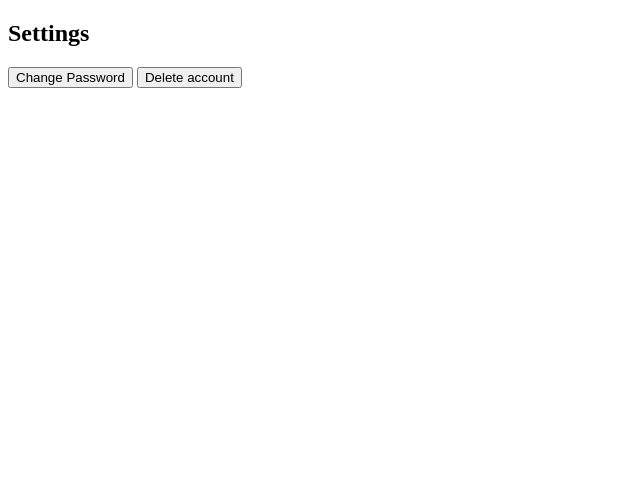
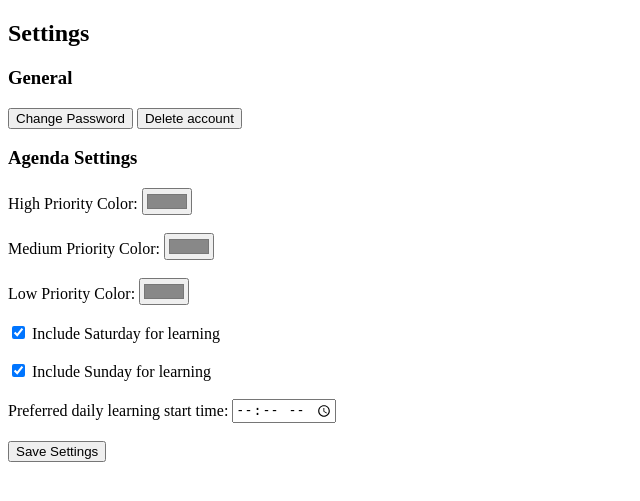
Before and after one commit to CoderAryanAnand/lernapp, a Flask app: page /settings in a window 1280 px wide. Shown: the top 501 px of the page, without its empty margins (0-640 px from the left). Run offline with Flask 3, Linux system fonts and the light colour scheme; the visitor is signed in with stand-in values (Sample User, id 1); tables that the repository leaves empty hold one stand-in row (values such as "Sample post").

Commit message:
algorithm settings (colors, weekend learning, daily learning time)

```diff
--- a/app.py
+++ b/app.py
@@ -40,13 +40,6 @@
 bcrypt = Bcrypt(app)
 mail = Mail(app)
 
-# ---------------------- Constants ----------------------
-PRIORITY_COLORS = {
-    1: "#770000",  # Red for high priority
-    2: "#ca8300",  # Orange for medium priority
-    3: "#097200",  # Green for low priority
-}
-
 # ---------------------- Database Models ----------------------
 
 
@@ -57,6 +50,12 @@
     username = db.Column(db.String(100), unique=True, nullable=False)
     password = db.Column(db.String(100), nullable=False)  # Hashed password
     email = db.Column(db.String(100), unique=True, nullable=False)
+    priority1_color = db.Column(db.String(7), default="#770000")
+    priority2_color = db.Column(db.String(7), default="#ca8300")
+    priority3_color = db.Column(db.String(7), default="#097200")
+    learn_on_saturday = db.Column(db.Boolean, default=False)
+    learn_on_sunday = db.Column(db.Boolean, default=False)
+    preferred_learning_time = db.Column(db.String(20), default="18:00")
 
     # Relationships
     events = db.relationship(
@@ -274,9 +273,16 @@
 def create_event():
     """Create a new event."""
     data = request.json
+    user = User.query.filter_by(username=session["username"]).first()
     all_day = str_to_bool(data.get("all_day", False))
     if int(data["priority"]) != 4:
-        data["color"] = PRIORITY_COLORS[int(data["priority"])]
+        match int(data["priority"]):
+            case 1:
+                data["color"] = user.priority1_color
+            case 2:
+                data["color"] = user.priority2_color
+            case 3:
+                data["color"] = user.priority3_color
     # Handle recurring events
     if data["recurrence"] != "none":
         recurrence_id = str(uuid.uuid4().int)
@@ -295,9 +301,7 @@
                         else None
                     ),
                     color=data["color"],
-                    user_id=User.query.filter_by(username=session["username"])
-                    .first()
-                    .id,
+                    user_id=user.id,
                     priority=data["priority"],
                     recurrence=data["recurrence"],
                     recurrence_id=recurrence_id,
@@ -319,9 +323,7 @@
                         else None
                     ),
                     color=data["color"],
-                    user_id=User.query.filter_by(username=session["username"])
-                    .first()
-                    .id,
+                    user_id=user.id,
                     priority=data["priority"],
                     recurrence=data["recurrence"],
                     recurrence_id=recurrence_id,
@@ -343,9 +345,7 @@
                         else None
                     ),
                     color=data["color"],
-                    user_id=User.query.filter_by(username=session["username"])
-                    .first()
-                    .id,
+                    user_id=user.id,
                     priority=data["priority"],
                     recurrence=data["recurrence"],
                     recurrence_id=recurrence_id,
@@ -361,7 +361,7 @@
         start=data["start"],
         end=data.get("end"),
         color=data["color"],
-        user_id=User.query.filter_by(username=session["username"]).first().id,
+        user_id=user.id,
         priority=data["priority"],
         recurrence="None",
         recurrence_id="0",
@@ -376,6 +376,7 @@
 def update_event():
     """Update an existing event."""
     data = request.json
+    user = User.query.filter_by(username=session["username"]).first()
     # Single event or only one left in recurrence
     if (
         data["edit-recurrence"] != "all"
@@ -386,7 +387,13 @@
         old_priority = event.priority
         if int(data["priority"]) != old_priority:
             if int(data["priority"]) != 4:
-                data["color"] = PRIORITY_COLORS[int(data["priority"])]
+                match int(data["priority"]):
+                    case 1:
+                        data["color"] = user.priority1_color
+                    case 2:
+                        data["color"] = user.priority2_color
+                    case 3:
+                        data["color"] = user.priority3_color
         event.title = data["title"]
         event.start = data["start"]
         event.end = data.get("end")
@@ -623,10 +630,29 @@
     return redirect(url_for("home"))
 
 
-@app.route("/settings")
+@app.route("/settings", methods=["GET", "POST"])
 def settings():
-    """Settings route: Goes to the general settings of the account and page."""
-    return render_template("settings.html")
+    """Settings route: View and update user settings."""
+    user = User.query.filter_by(username=session["username"]).first()
+    if request.method == "POST":
+        # Get data from form
+        user.priority1_color = request.form.get("priority1_color", user.priority1_color)
+        user.priority2_color = request.form.get("priority2_color", user.priority2_color)
+        user.priority3_color = request.form.get("priority3_color", user.priority3_color)
+        user.learn_on_saturday = "learn_on_saturday" in request.form
+        user.learn_on_sunday = "learn_on_sunday" in request.form
+        user.preferred_learning_time = request.form.get("learning_time", user.preferred_learning_time)
+        db.session.commit()
+        return redirect(url_for("settings"))
+    return render_template(
+        "settings.html",
+        priority1_color=user.priority1_color,
+        priority2_color=user.priority2_color,
+        priority3_color=user.priority3_color,
+        learn_on_saturday=user.learn_on_saturday,
+        learn_on_sunday=user.learn_on_sunday,
+        preferred_learning_time=user.preferred_learning_time
+    )
 
 
 @app.route("/settings/delete_account")
--- a/templates/settings.html
+++ b/templates/settings.html
@@ -7,7 +7,25 @@
 </head>
 <body>
     <h2>Settings</h2>
+    <h3>General</h3>
     <a id="chg_pw" href="/settings/change_password"><button>Change Password</button></a>
     <a id="del_acc" href="/settings/delete_account"><button>Delete account</button></a>
+    <h3>Agenda Settings</h3>
+    <!-- Form to select default priority colors, to select if Saturday and/or Sunday can be used for learning (for the algorithm), and preferred learning time in a day -->
+    <form method="post">
+        <label for="priority1">High Priority Color:</label>
+        <input type="color" id="priority1" name="priority1_color" value="{{ priority1_color }}"><br><br>
+        <label for="priority2">Medium Priority Color:</label>
+        <input type="color" id="priority2" name="priority2_color" value="{{ priority2_color }}"><br><br>
+        <label for="priority3">Low Priority Color:</label>
+        <input type="color" id="priority3" name="priority3_color" value="{{ priority3_color }}"><br><br>
+        <input type="checkbox" id="saturday" name="learn_on_saturday" {% if learn_on_saturday %}checked{% endif %}>
+        <label for="saturday">Include Saturday for learning</label><br><br>
+        <input type="checkbox" id="sunday" name="learn_on_sunday" {% if learn_on_sunday %}checked{% endif %}>
+        <label for="sunday">Include Sunday for learning</label><br><br>
+        <label for="learning_time">Preferred daily learning start time:</label>
+        <input type="time" id="learning_time" name="learning_time" value="{{ preferred_learning_time }}"><br><br>
+        <input type="submit" value="Save Settings">
+    </form>
 </body>
 </html>
```
